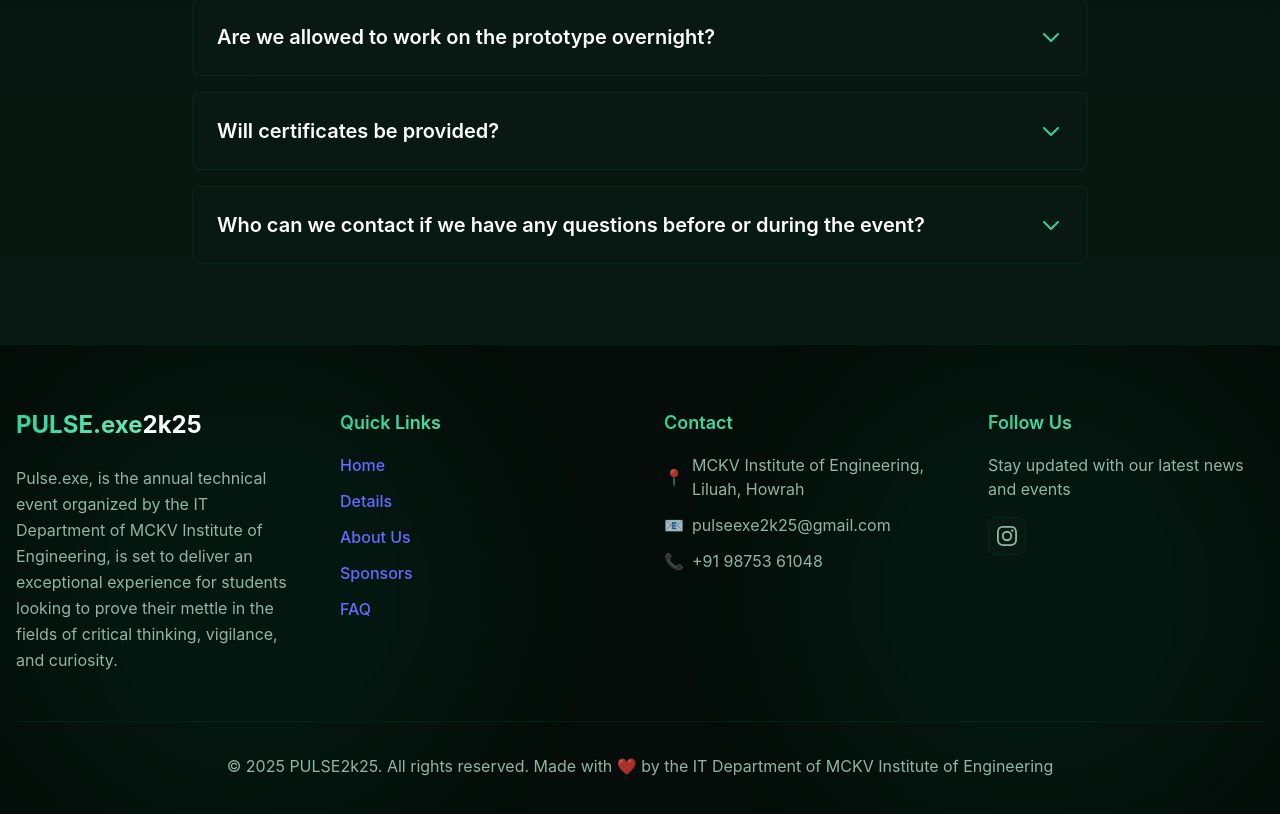
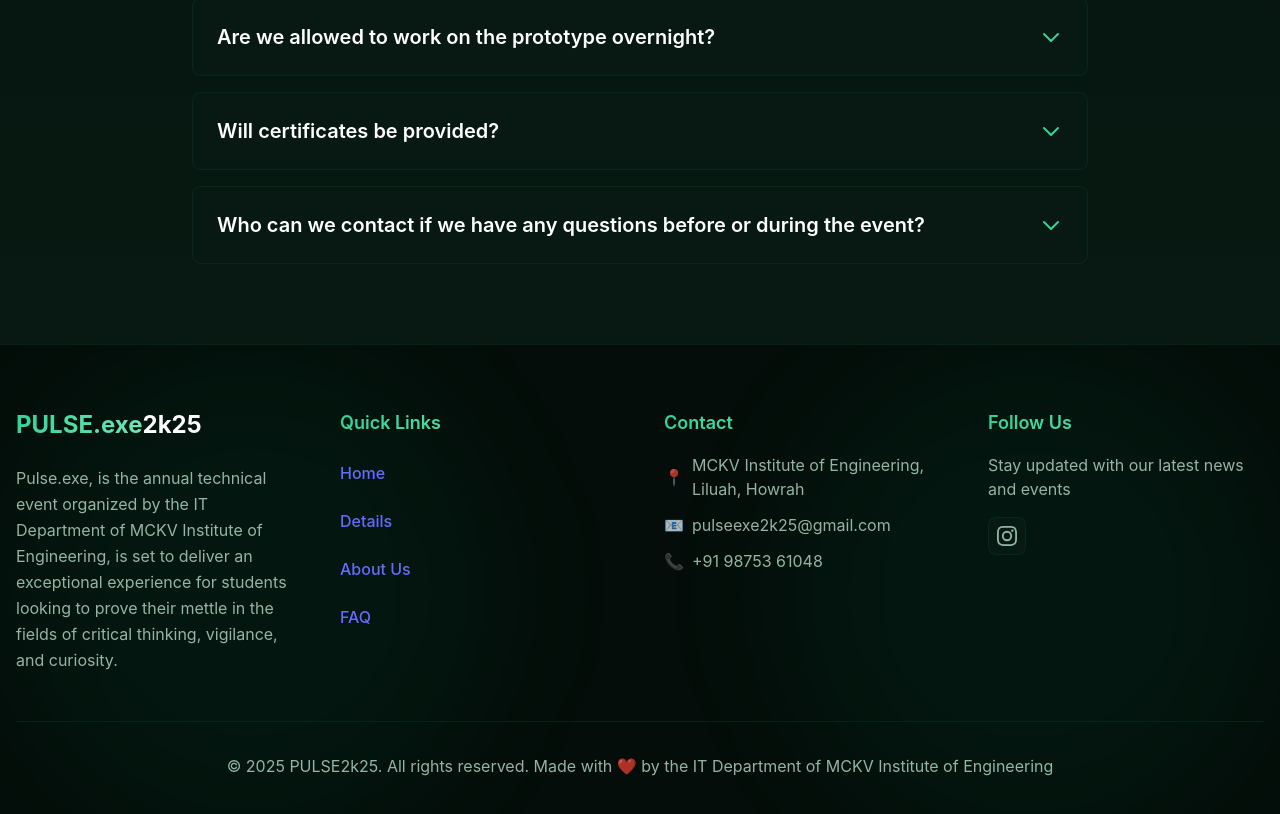
Before and after one commit to Ramesh-0/Pulse2k25, a React (Vite) app: page /faq in a window 1280 px wide. Shown: the part 954-1768 px from the top of the page. Built offline with nearby package versions, Linux system fonts and the light colour scheme.

Commit message:
fixed quick links in footer

```diff
--- a/src/components/Footer.jsx
+++ b/src/components/Footer.jsx
@@ -1,5 +1,12 @@
 import { Link } from 'react-router-dom';
 import { motion } from 'framer-motion';
+
+const scrollToTop = () => {
+  window.scrollTo({
+    top: 0,
+    behavior: 'smooth'
+  });
+};
 
 const FooterSection = ({ title, children }) => (
   <div className="relative">
@@ -50,8 +57,8 @@
           viewport={{ once: true }}
           className="container mx-auto px-4 py-16"
         >
-          <div className="grid grid-cols-1 md:grid-cols-4 gap-12 mb-12">
-            <motion.div variants={itemVariants}>
+          <div className="grid grid-cols-1 md:grid-cols-4 gap-8 md:gap-12 mb-12">
+            <motion.div variants={itemVariants} className="mb-8 md:mb-0">
               <Link to="/" className="inline-block mb-6">
                 <h3 className="text-2xl font-bold">
                   <span className="bg-gradient-to-r from-emerald-400 to-emerald-300 bg-clip-text text-transparent">
@@ -61,27 +68,24 @@
                 </h3>
               </Link>
               <p className="text-emerald-100/70 leading-relaxed">
-              Pulse.exe, is the annual technical event organized by the IT Department of MCKV Institute of Engineering, is set to deliver an exceptional experience for students looking to prove their mettle in the fields of critical thinking, vigilance, and curiosity.
+                Pulse.exe, is the annual technical event organized by the IT Department of MCKV Institute of Engineering, is set to deliver an exceptional experience for students looking to prove their mettle in the fields of critical thinking, vigilance, and curiosity.
               </p>
             </motion.div>
 
-            <motion.div variants={itemVariants}>
+            <motion.div variants={itemVariants} className="mb-8 md:mb-0">
               <FooterSection title="Quick Links">
-                <ul className="space-y-3 text-emerald-100/70">
+                <ul className="space-y-2 text-emerald-100/70">
                   <li>
-                    <Link to="/" className="hover:text-emerald-300 transition-colors">Home</Link>
+                    <Link to="/" onClick={scrollToTop} className="hover:text-emerald-300 transition-colors block py-2">Home</Link>
                   </li>
                   <li>
-                    <Link to="/details" className="hover:text-emerald-300 transition-colors">Details</Link>
+                    <Link to="/details" onClick={scrollToTop} className="hover:text-emerald-300 transition-colors block py-2">Details</Link>
                   </li>
                   <li>
-                    <Link to="/about" className="hover:text-emerald-300 transition-colors">About Us</Link>
+                    <Link to="/about" onClick={scrollToTop} className="hover:text-emerald-300 transition-colors block py-2">About Us</Link>
                   </li>
                   <li>
-                    <Link to="/sponsors" className="hover:text-emerald-300 transition-colors">Sponsors</Link>
-                  </li>
-                  <li>
-                    <Link to="/faq" className="hover:text-emerald-300 transition-colors">FAQ</Link>
+                    <Link to="/faq" onClick={scrollToTop} className="hover:text-emerald-300 transition-colors block py-2">FAQ</Link>
                   </li>
                 </ul>
               </FooterSection>
```
